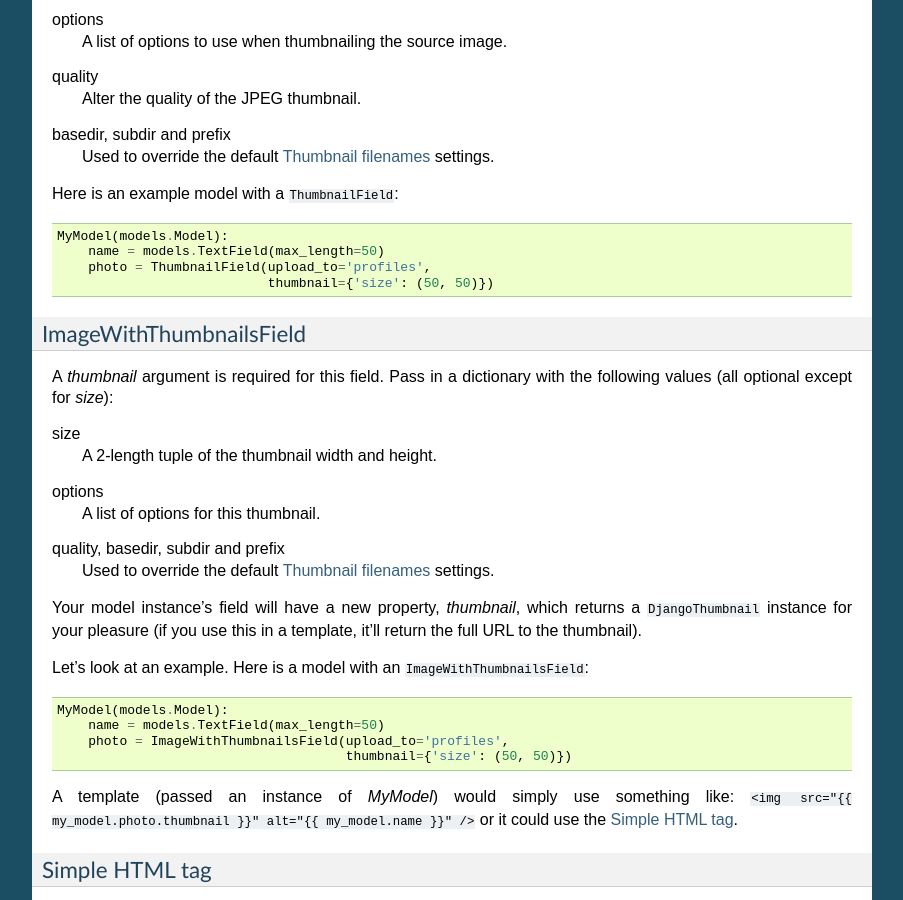
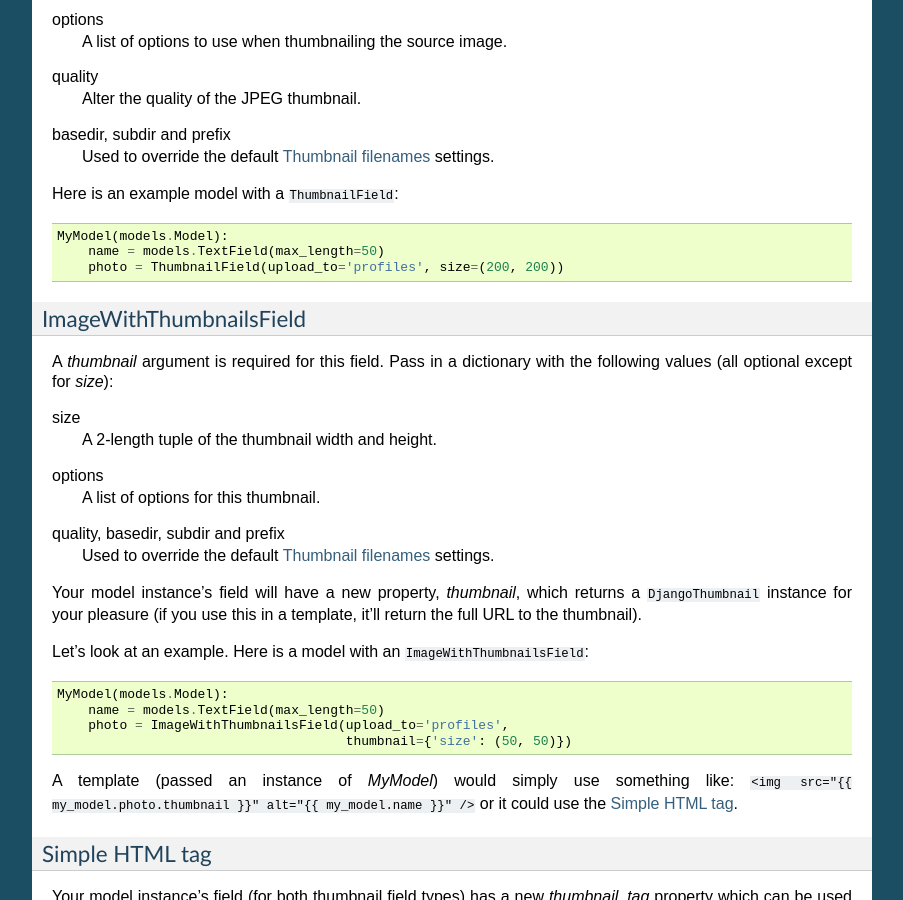
Before and after one commit to jazzband/sorl-thumbnail, a Sphinx documentation site: the page built from docs/index.rst, in a window 1280 px wide and 900 px high, scrolled down 5692 px. Shown: the whole window, without its empty margins (198-1101 px from the left). Built offline with Sphinx 7.4.7, drawn with Linux system fonts in a browser that asks for light colours.

Commit message:
Fix documentation for ThumbnailField

```diff
--- a/docs/index.rst
+++ b/docs/index.rst
@@ -364,8 +364,7 @@
 
     MyModel(models.Model):
         name = models.TextField(max_length=50)
-        photo = ThumbnailField(upload_to='profiles',
-                               thumbnail={'size': (50, 50)})
+        photo = ThumbnailField(upload_to='profiles', size=(200, 200))
 
 ImageWithThumbnailsField
 ------------------------
```
